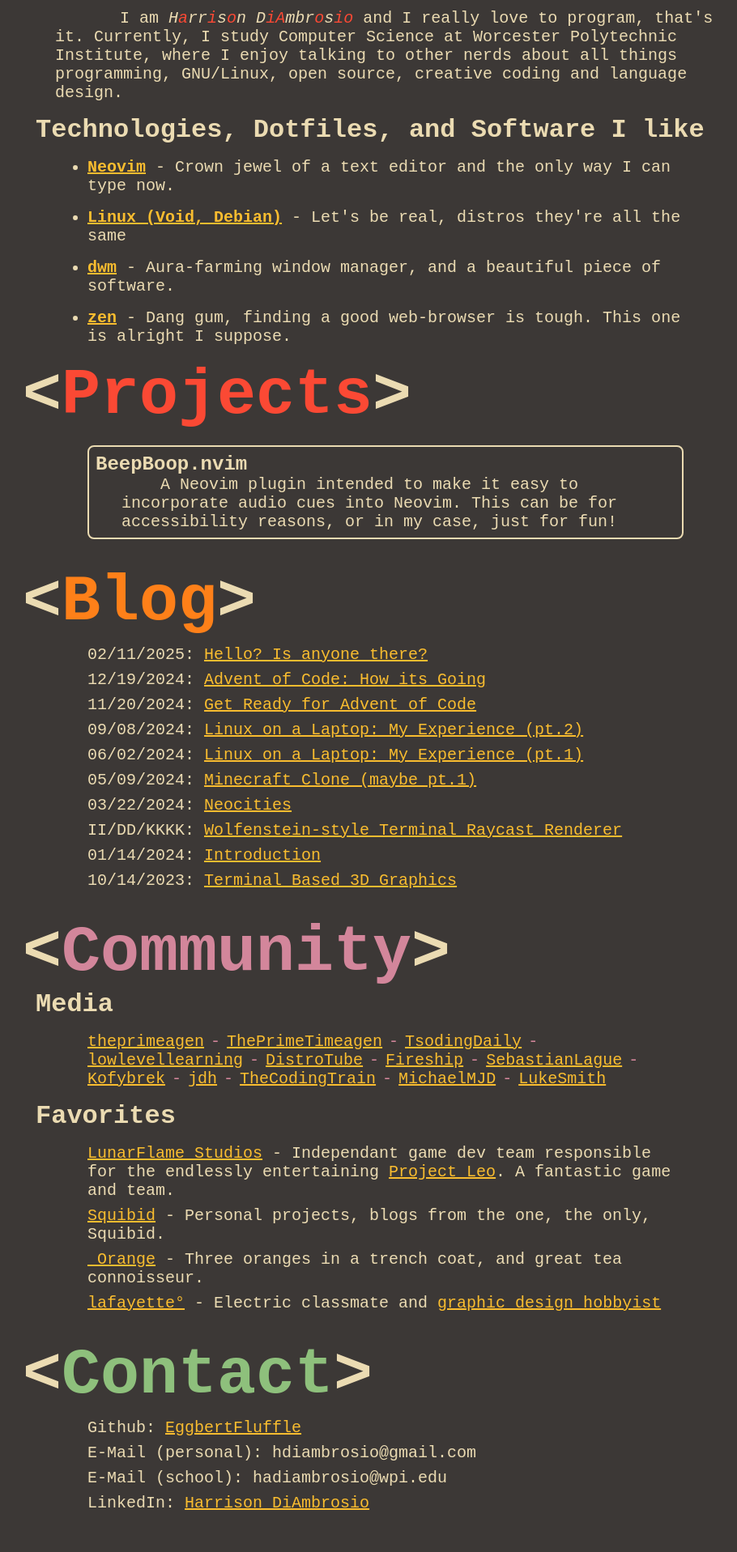
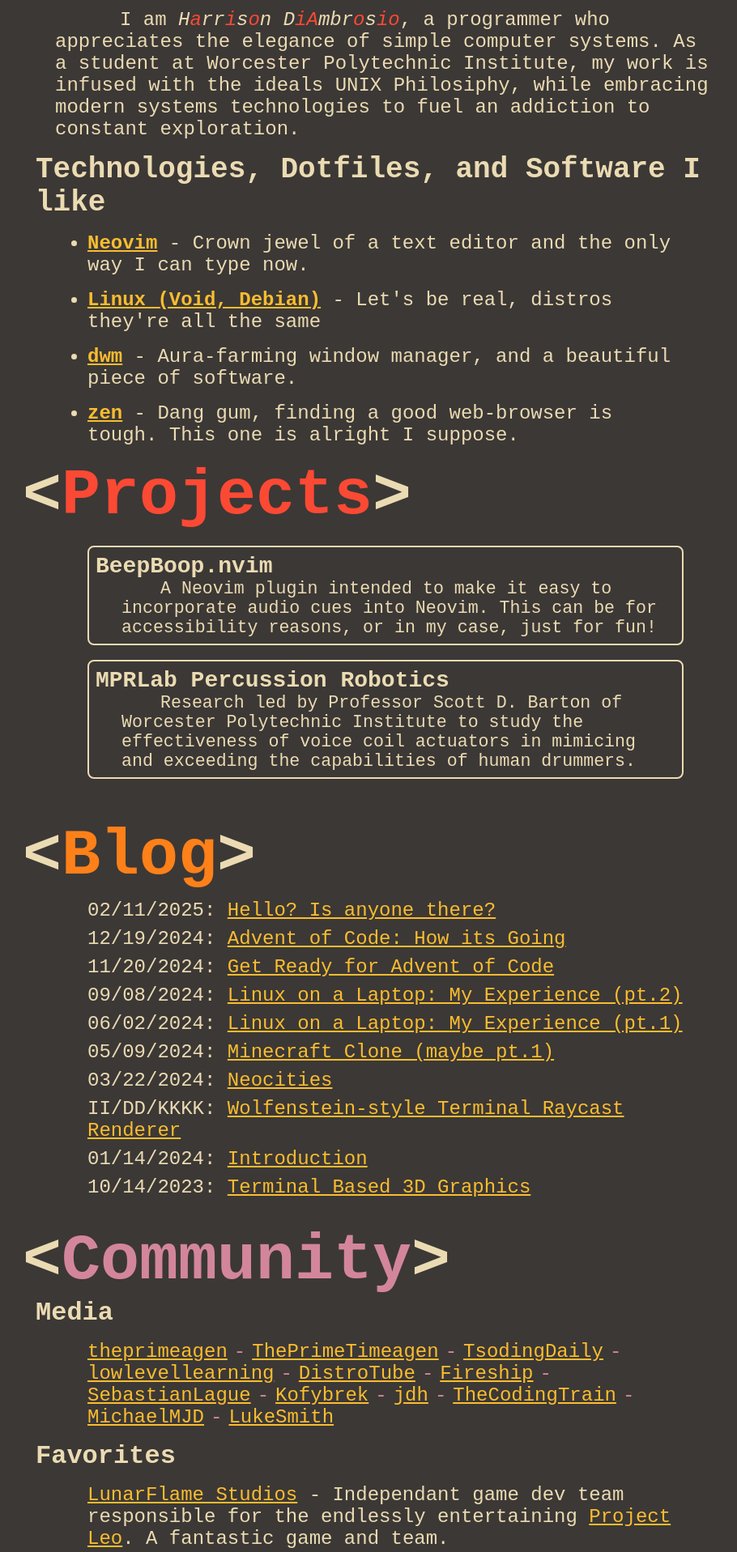
Before and after one commit to EggbertFluffle/personalSite, a SvelteKit app: page / in a window 1280 px wide. Shown: the part 880-2797 px from the top of the page at 81% size, without its empty margins (164-1074 px from the left). Before the commit the page ends 2756 px from the top, so only its background shows below. Built offline with nearby package versions, Linux system fonts and the light colour scheme; a web font is replaced by a local one.

Commit message:
font changes, new project and whoAmI rewrite

```diff
--- a/src/routes/components/Blogs.svelte
+++ b/src/routes/components/Blogs.svelte
@@ -31,7 +31,7 @@
 
 	ul {
 		margin-inline: 5rem;
-		font-size: 1.25rem;
+		font-size: 1.5rem;
 		list-style: none;
 	}
 
--- a/src/routes/components/Community.svelte
+++ b/src/routes/components/Community.svelte
@@ -25,10 +25,10 @@
 	</p>
 	<h3>Favorites</h3>
 	<ul>
-		<li><a href="https://lunarflamestudios.com/">LunarFlame Studios</a> - Independant game dev team responsible for  the endlessly entertaining <a href="https://lunarflamestudios.com/pages/project-leo.php">Project Leo</a>. A fantastic game and team.</li>
-		<li><a href="https://squi.bid">Squibid</a> - Personal projects, blogs from the one, the only, Squibid.</li>
-		<li><a href="https://www.onocu.com">_Orange</a> - Three oranges in a trench coat, and great tea connoisseur.</li>
-		<li><a href="https://wideeyed.online/">lafayette°</a> - Electric classmate and <a href="https://www.instagram.com/lafayette.degrees/">graphic design hobbyist</a></li>
+		<li><a target="_blank" href="https://lunarflame.dev/">LunarFlame Studios</a> - Independant game dev team responsible for  the endlessly entertaining <a target="_blank" href="https://lunarflame.dev/pages/project-leo.php">Project Leo</a>. A fantastic game and team.</li>
+		<li><a target="_blank" href="https://squi.bid">Squibid</a> - Personal projects, blogs from the one, the only, Squibid.</li>
+		<li><a target="_blank" href="https://www.onocu.com">_Orange</a> - Three oranges in a trench coat, and great tea connoisseur.</li>
+		<li><a target="_blank" href="https://wideeyed.online/">lafayette°</a> - Electric classmate and <a target="_blank" href="https://www.instagram.com/lafayette.degrees/">graphic design hobbyist</a></li>
 	</ul>
 </div>
 
@@ -57,7 +57,7 @@
 
 	ul {
 		margin-inline: 5rem;
-		font-size: 1.25rem;
+		font-size: 1.5rem;
 		list-style: none;
 	}
 
@@ -69,7 +69,7 @@
 		color: var(--foreground);
 		margin-inline: 5rem;
 		display: inline-block;
-		font-size: 1.25rem;
+		font-size: 1.5rem;
 	}
 
 	.favorites-delimiter {
--- a/src/routes/components/Contact.svelte
+++ b/src/routes/components/Contact.svelte
@@ -30,7 +30,7 @@
 
 	ul {
 		margin-inline: 5rem;
-		font-size: 1.25rem;
+		font-size: 1.5rem;
 		list-style: none;
 	}
 
--- a/src/routes/components/ProjectEntry.svelte
+++ b/src/routes/components/ProjectEntry.svelte
@@ -6,7 +6,7 @@
 	export let link: string;
 </script>
 
-<a href={link}>
+<a href={link} target="_blank">
 	<div class="entry">
 		<h4>{name}</h4>
 		<p>{description}</p>
@@ -16,10 +16,11 @@
 <style>
 	a {
 		text-decoration: none;
+		margin-right: 0.25rem;
 	}
 
 	h4 {
-		font-size: 1.5rem;
+		font-size: 1.75rem;
 		text-align: left;
 	}
 
@@ -34,7 +35,7 @@
 
 	p {
 		text-decoration: none;
-		font-size: 1.25rem;
+		font-size: 1.35rem;
 		text-indent: 3rem;
 		margin-left: 2rem;
 	}
--- a/src/routes/components/Projects.svelte
+++ b/src/routes/components/Projects.svelte
@@ -11,6 +11,10 @@
 			name="BeepBoop.nvim"
 			description="A Neovim plugin intended to make it easy to incorporate audio cues into Neovim. This can be for accessibility reasons, or in my case, just for fun!"
 			link="https://github.com/EggbertFluffle/beepboop.nvim" />
+		<ProjectEntry
+			name="MPRLab Percussion Robotics"
+			description="Research led by Professor Scott D. Barton of Worcester Polytechnic Institute to study the effectiveness of voice coil actuators in mimicing and exceeding the capabilities of human drummers."
+			link="https://github.com/MPRlab/VCA_Percussion"/>
 	</div>
 </div>
 
--- a/src/routes/components/WhoAmI.svelte
+++ b/src/routes/components/WhoAmI.svelte
@@ -4,17 +4,12 @@
 
 <div id="whoAmI" style="--foreground: {$currentTheme.foreground}; --red: {$currentTheme.red}; --green: {$currentTheme.green}; --background2: {$currentTheme.background2}; --yellow: {$currentTheme.yellow}; --orange: {$currentTheme.orange};">
 	<h2>&lt;<span>WhoAmI</span>&gt;</h2>
-	<p>I am <em>H<span>a</span>rr<span>i</span>s<span>o</span>n D<span>iA</span>mbr<span>o</span>s<span>io</span></em> and I really love to program, that's it. Currently, I study Computer Science at Worcester Polytechnic Institute, where I enjoy talking to other nerds about all things programming, GNU/Linux, open source, creative coding and language design.
-	<h3>Technologies, Dotfiles, and Software I like</h3>
+	<p>I am <em>H<span>a</span>rr<span>i</span>s<span>o</span>n D<span>iA</span>mbr<span>o</span>s<span>io</span></em>, a programmer who appreciates the elegance of simple computer systems. As a student at Worcester Polytechnic Institute, my work is infused with the ideals UNIX Philosiphy, while embracing modern systems technologies to fuel an addiction to constant exploration. <h3>Technologies, Dotfiles, and Software I like</h3>
 	<ul>
 		<li><a target="_blank" href="https://github.com/EggbertFluffle/nvim"><strong>Neovim</strong></a> - Crown jewel of a text editor and the only way I can type now.</li>
 		<li><a target="_blank" href="https://voidlinux.org/"><strong>Linux (Void, Debian)</strong></a> - Let's be real, distros they're all the same</li>
 		<li><a target="_blank" href="https://dwm.suckless.org/"><strong>dwm</strong></a> - Aura-farming window manager, and a beautiful piece of software.</li>
 		<li><a target="_blank" href="https://zen-browser.app/"><strong>zen</strong></a> - Dang gum, finding a good web-browser is tough. This one is alright I suppose.</li>
-		<!-- <li><a target="_blank" href="https://github.com/tsoding/boomer"><strong>boomer</strong></a> - A zooming utility for Linux built in Nim. Super satisfying to use and love the easing when zooming. Also, pround to support <a href="https://www.youtube.com/@TsodingDaily">Tsoding's videos</a>. Good ol' entertainment.</li> -->
-		<!-- <li><a target="_blank" href="LINK"><strong>NAME</strong></a> - </li> -->
-		<!-- Template list item -->
-		<!-- <li><a target="_blank" href="LINK"><strong>NAME</strong></a> - </li> -->
 	</ul>
 </div>
 
@@ -37,14 +32,14 @@
 	}
 
 	h3 {
-		font-size: 2rem;
+		font-size: 2.25rem;
 		margin-block: 1rem;
 		margin-inline: 1rem;
 	}
 
 	p {
 		text-indent: 5rem;
-		font-size: 1.25rem;
+		font-size: 1.5rem;
 		margin-inline: 2.5rem;
 	}
 
@@ -53,7 +48,7 @@
 	}
 
 	ul {
-		font-size: 1.25rem;
+		font-size: 1.5rem;
 		margin-inline: 5rem;
 	}
 
```
